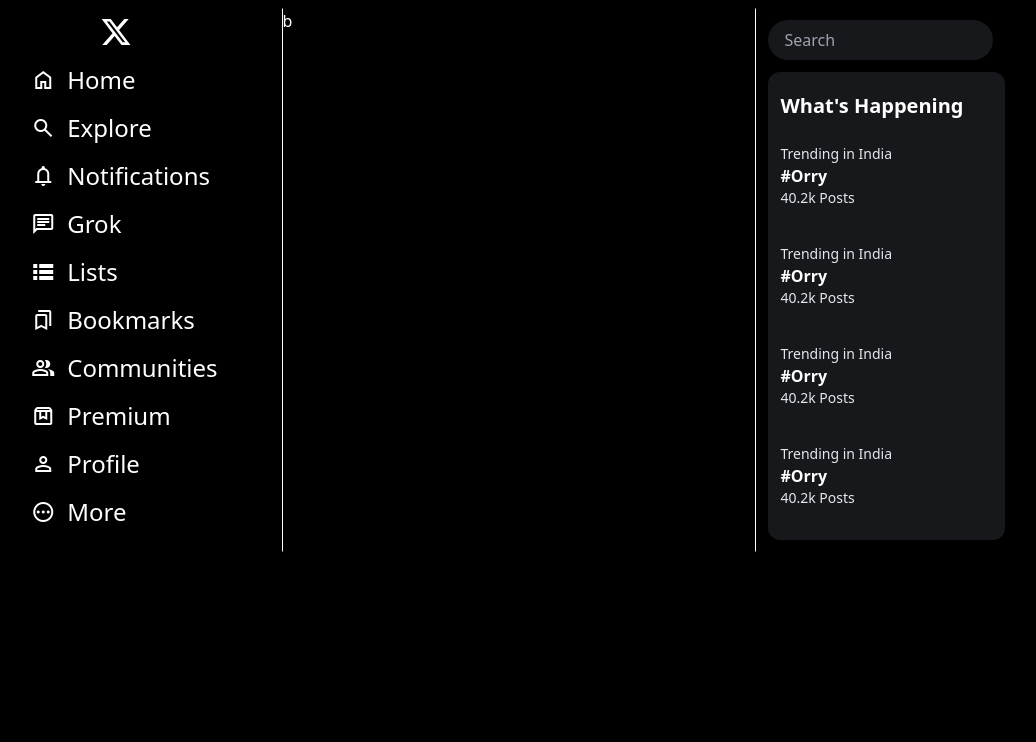
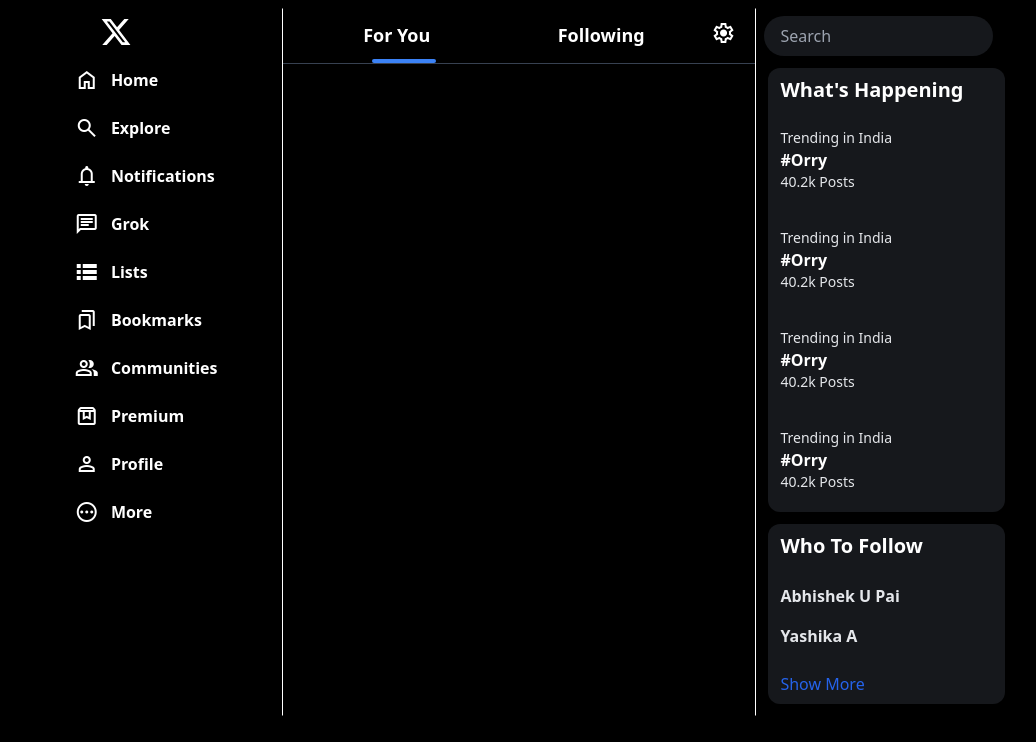
Before and after one commit to Rupali1104/Twitter-Clone, a website built with Vite: page index.html in a window 1280 px wide. Shown: the whole page, without its empty margins (50-1086 px from the left). Built offline with nearby package versions, Linux system fonts and the light colour scheme.

Commit message:
vite used

```diff
--- a/index.html
+++ b/index.html
@@ -22,7 +22,7 @@
         </svg>
     </div>
     <div class="sidebar flex justify-end">
-        <ul class="flex flex-col text-2xl space-y-0 px-11 font-medium">
+        <ul class="flex flex-col text-1xl space-y-0 px-11 font-bold">
             <li class="flex justify-start items-center w-fit gap-3 px-5 hover:bg-gray-700 hover:rounded-full hover:cursor-pointer py-2"><span class="text-2xl material-symbols-outlined"> home </span>Home</li>
            <li class="flex justify-start items-center w-fit gap-3 px-5 hover:bg-gray-700 hover:rounded-full hover:cursor-pointer py-2"><span class="text-2xl material-symbols-outlined"> search </span>Explore</li>
            <li class="flex justify-start items-center w-fit gap-3 px-5 hover:bg-gray-700 hover:rounded-full hover:cursor-pointer py-2"><span class="text-2xl material-symbols-outlined"> notifications </span>Notifications</li>
@@ -36,13 +36,23 @@
         </ul>
     </div>
         </div>
-        <div class="second w-full border-[1px] border-x-white border-y-black">b</div>
+        <div class="second w-full border-[1px] border-x-white border-y-black">
+            <div class="top flex p-3 relative">
+                <div class="absolute w-16 h-1 rounded-full bg-blue-500 bottom-0 left-[19%] z-10"></div>
+                <div class="left w-1/2 flex justify-center font-bold text-lg">For You</div>
+                <div class="right w-1/2 flex justify-center font-bold text-lg">Following</div>
+                <div class="settings mx-2"><span class="material-symbols-outlined">
+                    settings
+                </span></div>
+            </div>
+            <div class="h-[1px] w-full bg-gray-700"></div>
+        </div>
         <div class="third w-full b-red-400">
-            <div class="search m-3">
+            <div class="search m-2">
                 <input type="text" class="w-1/2 rounded-full bg-[#16181c] text-white px-4 py-2" placeholder="Search">
             </div>
 
-            <div class="whats m-3 bg-[#16181c] w-1/2 py-5 rounded-xl space-y-3">
+            <div class="whats m-3 bg-[#16181c] w-1/2 py-2 rounded-xl space-y-3">
                 <h1 class="text-xl font-bold px-3">What's Happening</h1>
 
                 <div class="item p-3 hover:bg-gray-800 hover:cursor-pointer">
@@ -69,6 +79,18 @@
                     <div class="text-sm text-gray-200">40.2k Posts</div>
                 </div>
             </div>
+
+            <div class="who m-3 bg-[#16181c] w-1/2 py-2 rounded-xl space-y-3">
+                <h1 class="text-xl font-bold px-3">Who To Follow</h1>
+
+                <div class="item p-3 px-3 space-y-4">
+                    <div class="font-bold cursor-pointer text-gray-200">Abhishek U Pai</div>
+                    <div class="font-bold cursor-pointer text-gray-200">Yashika A</div>
+                </div>
+                    <div class="text-blue-600 px-3 my-5">Show More</div>
+
+
+            </div>
         </div>
     </div>
 </body>
--- a/package.json
+++ b/package.json
@@ -91,6 +91,7 @@
     "to-regex-range": "^5.0.1",
     "ts-interface-checker": "^0.1.13",
     "util-deprecate": "^1.0.2",
+    "vite": "^5.4.8",
     "which": "^2.0.2",
     "wrap-ansi": "^8.1.0",
     "wrap-ansi-cjs": "^7.0.0",
@@ -98,7 +99,8 @@
   },
   "scripts": {
     "test": "echo \"Error: no test specified\" && exit 1",
-    "build": "npx tailwindcss -i ./css/input.css -o ./css/output.css --watch"
+    "build": "npx tailwindcss -i ./css/input.css -o ./css/output.css --watch",
+    "dev": "vite"
   },
   "keywords": [],
   "author": "",
```
Also changed, not shown: css/output.css, 1 other file.
